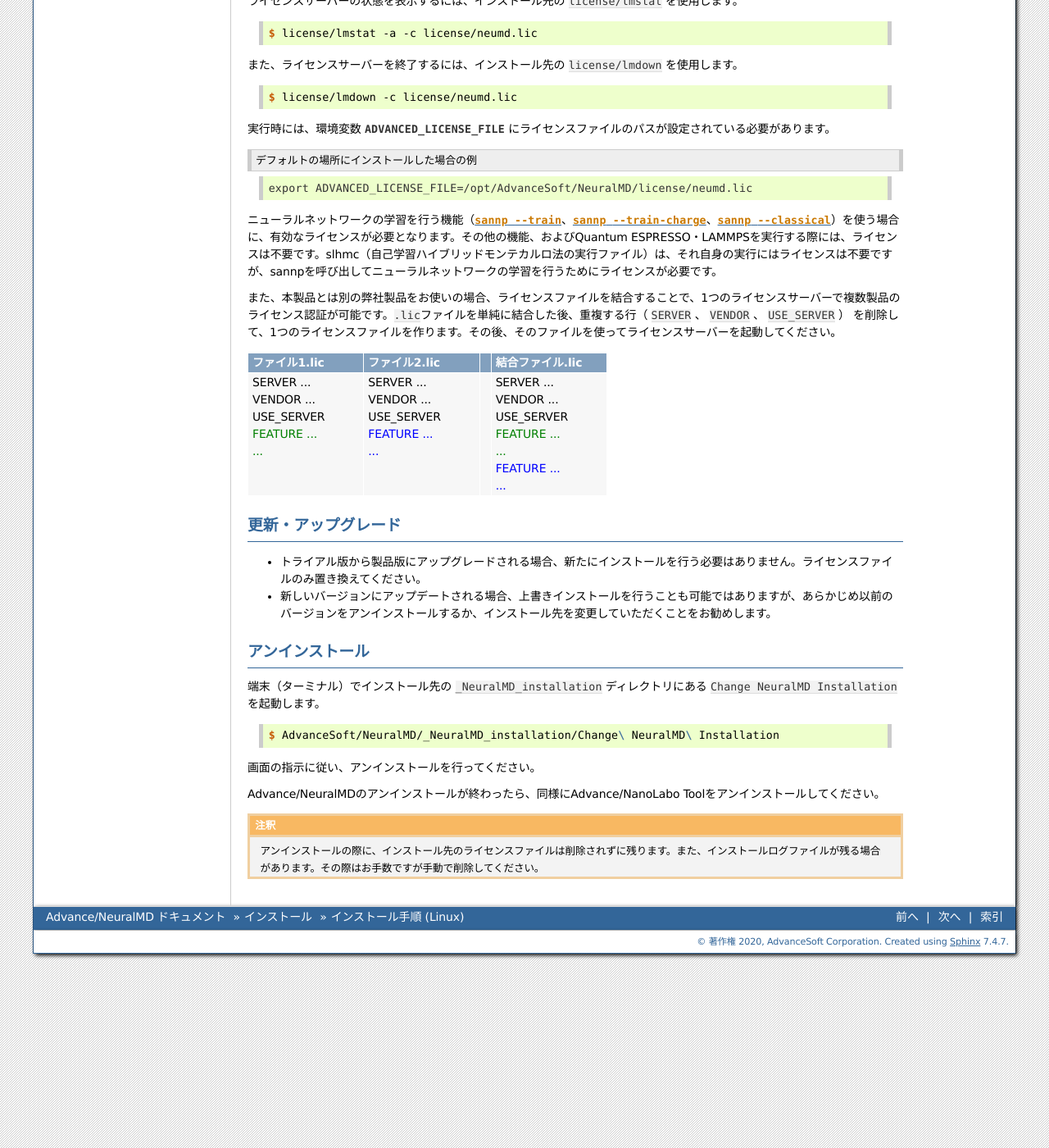
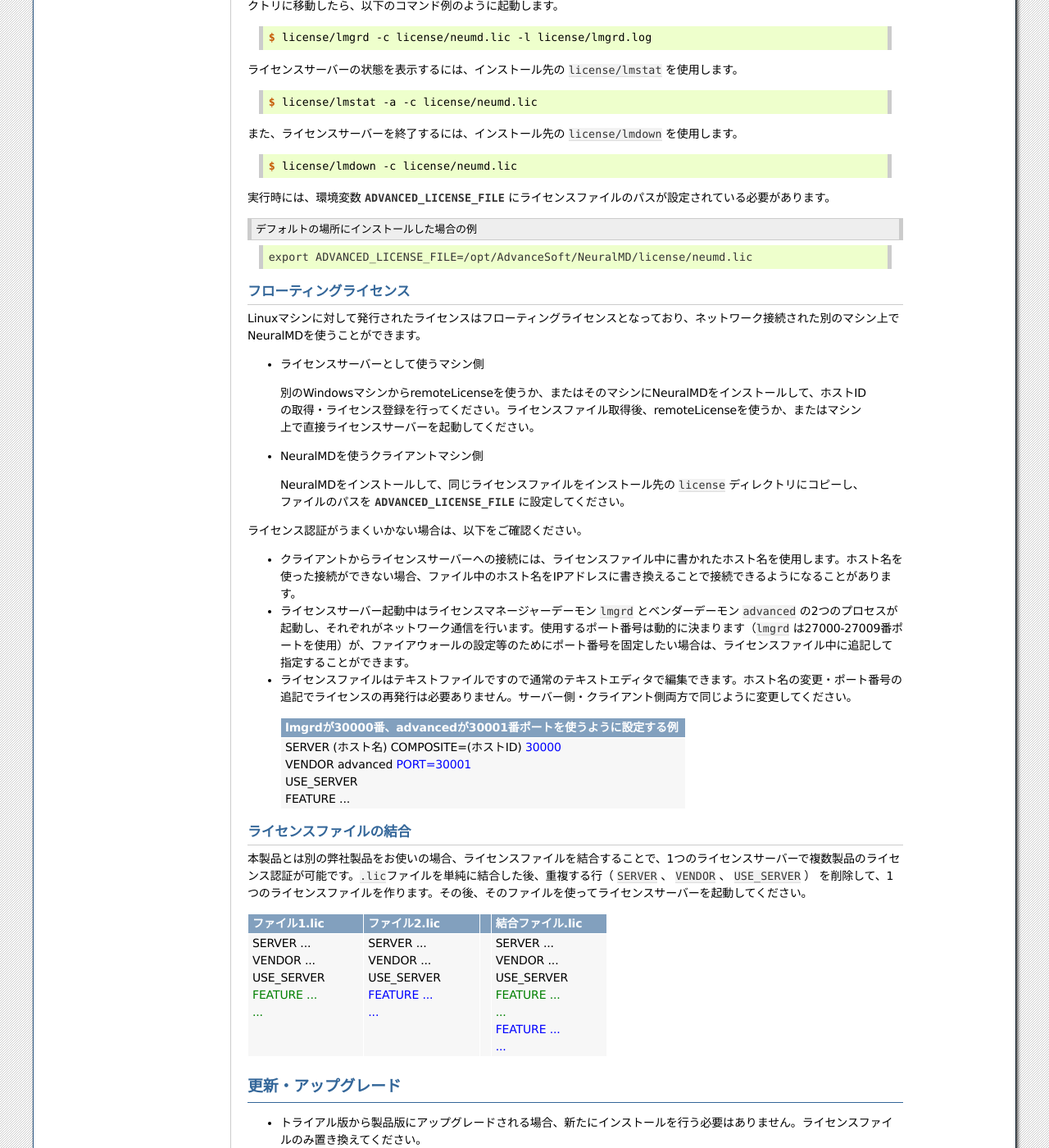
Before and after one commit to advancesoftcorp/neuralmd-doc, a Sphinx documentation site: the page built from docs/source/install/linux.rst, in a window 1280 px wide and 1400 px high, scrolled down 3833 px. Shown: the whole window at 82% size. Built offline with Sphinx 7.4.7, drawn with Linux system fonts in a browser that asks for light colours; formulas are drawn with MathJax 3; some of the changed text lies outside the part shown.

Commit message:
add floating license description

```diff
--- a/docs/source/install/linux.rst
+++ b/docs/source/install/linux.rst
@@ -116,7 +116,7 @@
 
 ライセンス登録後、原則5営業日以内にライセンスファイル( :file:`neumd.lic` )をお送りします。
 
-本ソフトウェアを使用する際には、ライセンスサーバー（ライセンス認証用のプログラム）を起動しておく必要があります。
+本ソフトウェアを使用する際には、ライセンスサーバー（ライセンス認証用のプログラム）を起動しておく必要があります。ニューラルネットワークの学習を行う機能（\ :option:`sannp --train`\ 、\ :option:`sannp --train-charge`\ 、\ :option:`sannp --classical`\ ）を使う場合に、有効なライセンスが必要となります。その他の機能、およびQuantum ESPRESSO・LAMMPSを実行する際には、ライセンスは不要です。slhmc（自己学習ハイブリッドモンテカルロ法の実行ファイル）は、それ自身の実行にはライセンスは不要ですが、sannpを呼び出してニューラルネットワークの学習を行うためにライセンスが必要です。
 
 .. _launchlfromwin:
 
@@ -164,9 +164,54 @@
 
  export ADVANCED_LICENSE_FILE=/opt/AdvanceSoft/NeuralMD/license/neumd.lic
 
-ニューラルネットワークの学習を行う機能（\ :option:`sannp --train`\ 、\ :option:`sannp --train-charge`\ 、\ :option:`sannp --classical`\ ）を使う場合に、有効なライセンスが必要となります。その他の機能、およびQuantum ESPRESSO・LAMMPSを実行する際には、ライセンスは不要です。slhmc（自己学習ハイブリッドモンテカルロ法の実行ファイル）は、それ自身の実行にはライセンスは不要ですが、sannpを呼び出してニューラルネットワークの学習を行うためにライセンスが必要です。
+.. _floating:
 
-また、本製品とは別の弊社製品をお使いの場合、ライセンスファイルを結合することで、1つのライセンスサーバーで複数製品のライセンス認証が可能です。\ :file:`.lic`\ ファイルを単純に結合した後、重複する行（ ``SERVER`` 、 ``VENDOR`` 、 ``USE_SERVER`` ） を削除して、1つのライセンスファイルを作ります。その後、そのファイルを使ってライセンスサーバーを起動してください。
+フローティングライセンス
+-----------------------------
+
+Linuxマシンに対して発行されたライセンスはフローティングライセンスとなっており、ネットワーク接続された別のマシン上でNeuralMDを使うことができます。
+
+- ライセンスサーバーとして使うマシン側
+
+ 別のWindowsマシンからremoteLicenseを使うか、またはそのマシンにNeuralMDをインストールして、ホストIDの取得・ライセンス登録を行ってください。ライセンスファイル取得後、remoteLicenseを使うか、またはマシン上で直接ライセンスサーバーを起動してください。
+
+- NeuralMDを使うクライアントマシン側
+
+ NeuralMDをインストールして、同じライセンスファイルをインストール先の :file:`license` ディレクトリにコピーし、ファイルのパスを :envvar:`ADVANCED_LICENSE_FILE` に設定してください。
+
+ライセンス認証がうまくいかない場合は、以下をご確認ください。
+
+- クライアントからライセンスサーバーへの接続には、ライセンスファイル中に書かれたホスト名を使用します。ホスト名を使った接続ができない場合、ファイル中のホスト名をIPアドレスに書き換えることで接続できるようになることがあります。
+
+- ライセンスサーバー起動中はライセンスマネージャーデーモン :file:`lmgrd` とベンダーデーモン :file:`advanced` の2つのプロセスが起動し、それぞれがネットワーク通信を行います。使用するポート番号は動的に決まります（\ :file:`lmgrd` は27000-27009番ポートを使用）が、ファイアウォールの設定等のためにポート番号を固定したい場合は、ライセンスファイル中に追記して指定することができます。
+
+- ライセンスファイルはテキストファイルですので通常のテキストエディタで編集できます。ホスト名の変更・ポート番号の追記でライセンスの再発行は必要ありません。サーバー側・クライアント側両方で同じように変更してください。
+
+ .. table::
+
+  +-----------------------------------------------------------------------------+
+  | lmgrdが30000番、advancedが30001番ポートを使うように設定する例               |
+  +=============================================================================+
+  || SERVER (ホスト名) COMPOSITE=(ホストID) |portlmgrd|                         |
+  || VENDOR advanced |portadvanced|                                             |
+  || USE_SERVER                                                                 |
+  || FEATURE ...                                                                |
+  +-----------------------------------------------------------------------------+
+
+.. |portlmgrd| raw:: html
+
+   <font color="blue">30000</font>
+
+.. |portadvanced| raw:: html
+
+   <font color="blue">PORT=30001</font>
+
+.. _concatlicense:
+
+ライセンスファイルの結合
+-------------------------------
+
+本製品とは別の弊社製品をお使いの場合、ライセンスファイルを結合することで、1つのライセンスサーバーで複数製品のライセンス認証が可能です。\ :file:`.lic`\ ファイルを単純に結合した後、重複する行（ ``SERVER`` 、 ``VENDOR`` 、 ``USE_SERVER`` ） を削除して、1つのライセンスファイルを作ります。その後、そのファイルを使ってライセンスサーバーを起動してください。
 
 .. table::
  :widths: 100,100,10,100
```
Also changed, not shown: 1 other file.
